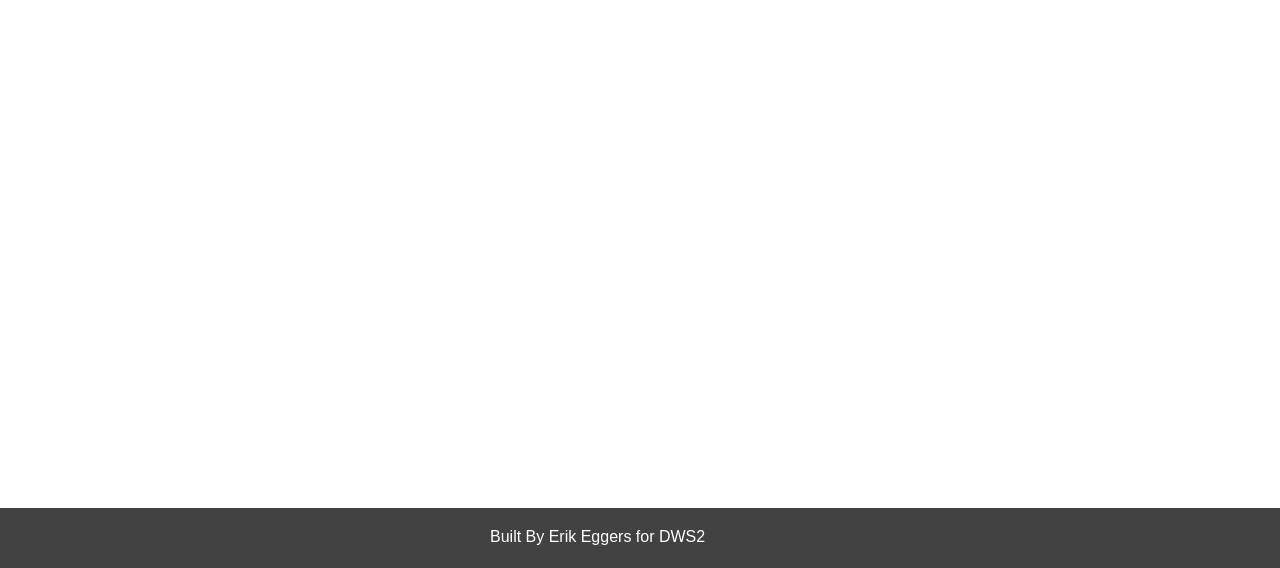
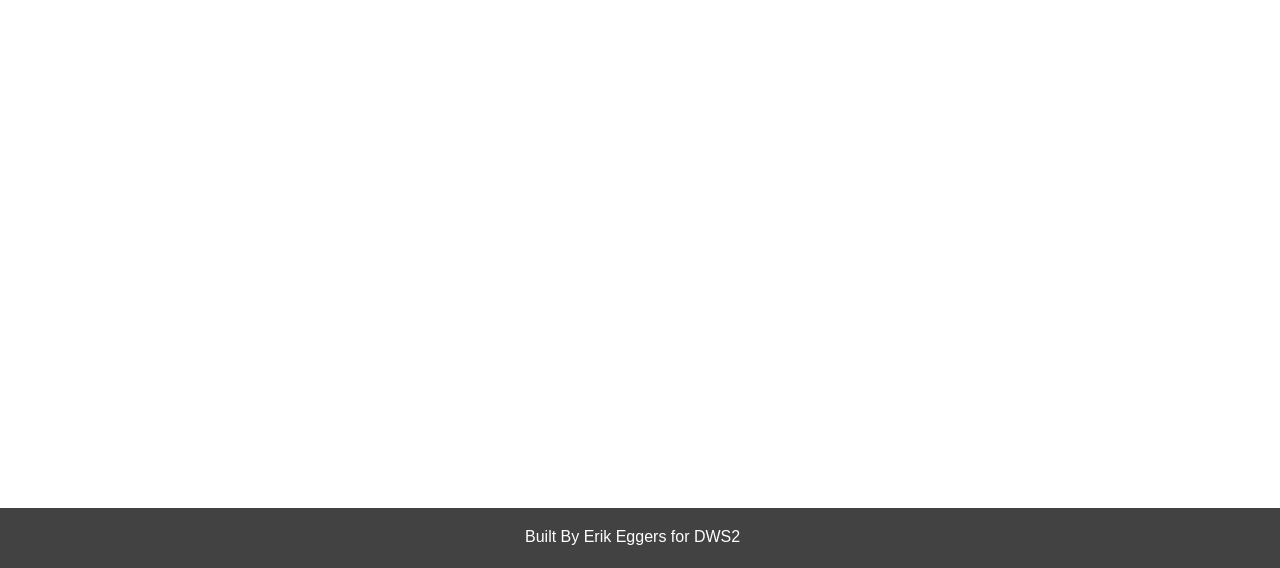
Before and after one commit to erikeggers/api-driven-search-app, a website: page index.html in a window 1280 px wide. Shown: the part 312-880 px from the top of the page. Drawn offline with Linux system fonts and the light colour scheme; a web font is replaced by a local one.

Commit message:
adjusted footer

```diff
--- a/scss/layout/_footer.scss
+++ b/scss/layout/_footer.scss
@@ -5,7 +5,7 @@ footer {
     color: $primary-color;
 
     p {
-        width: 300px;
+        width: 230px;
         @extend %center-element;
         padding-top: 20px;
         margin-top: 10px;
```
Also changed, not shown: css/main.css.
